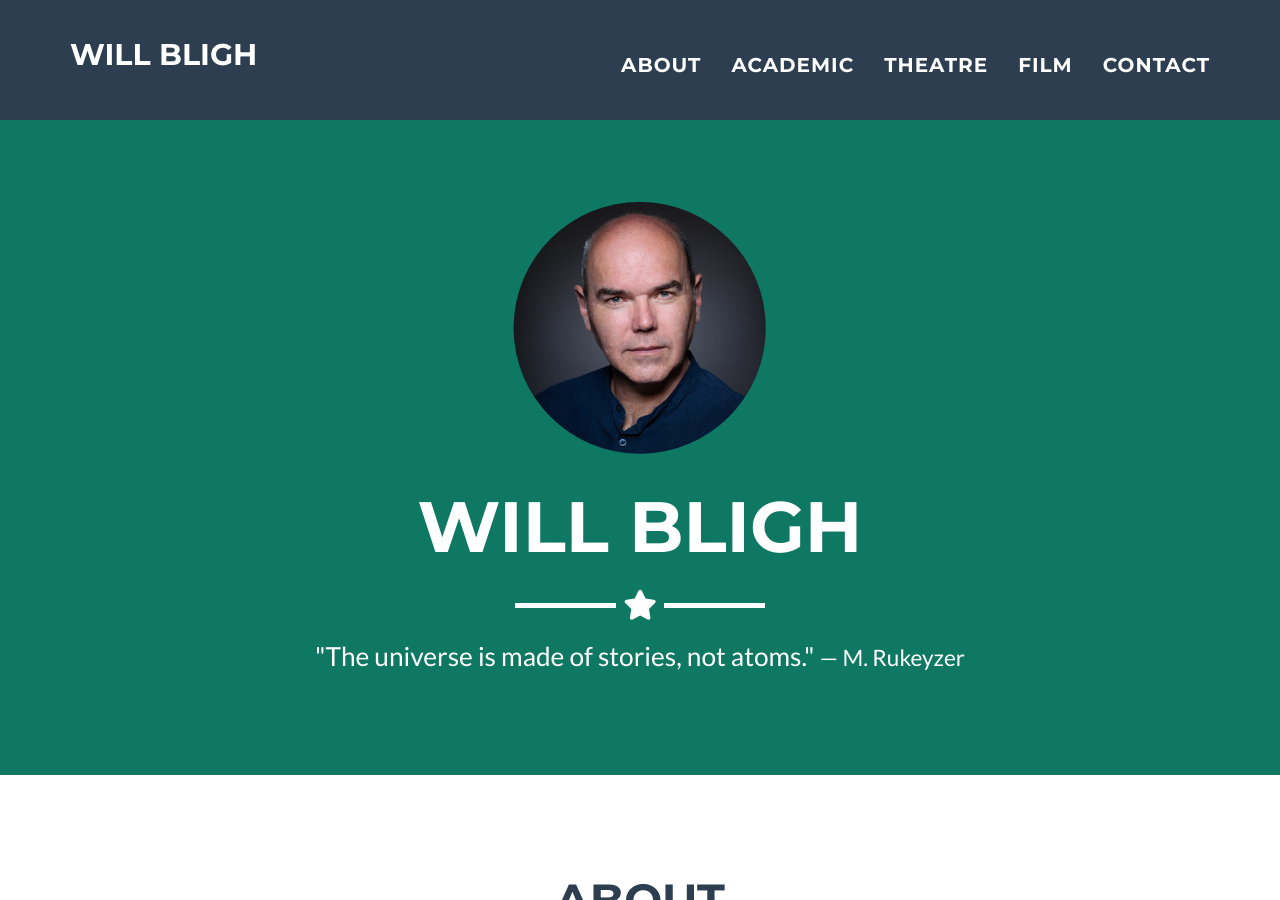
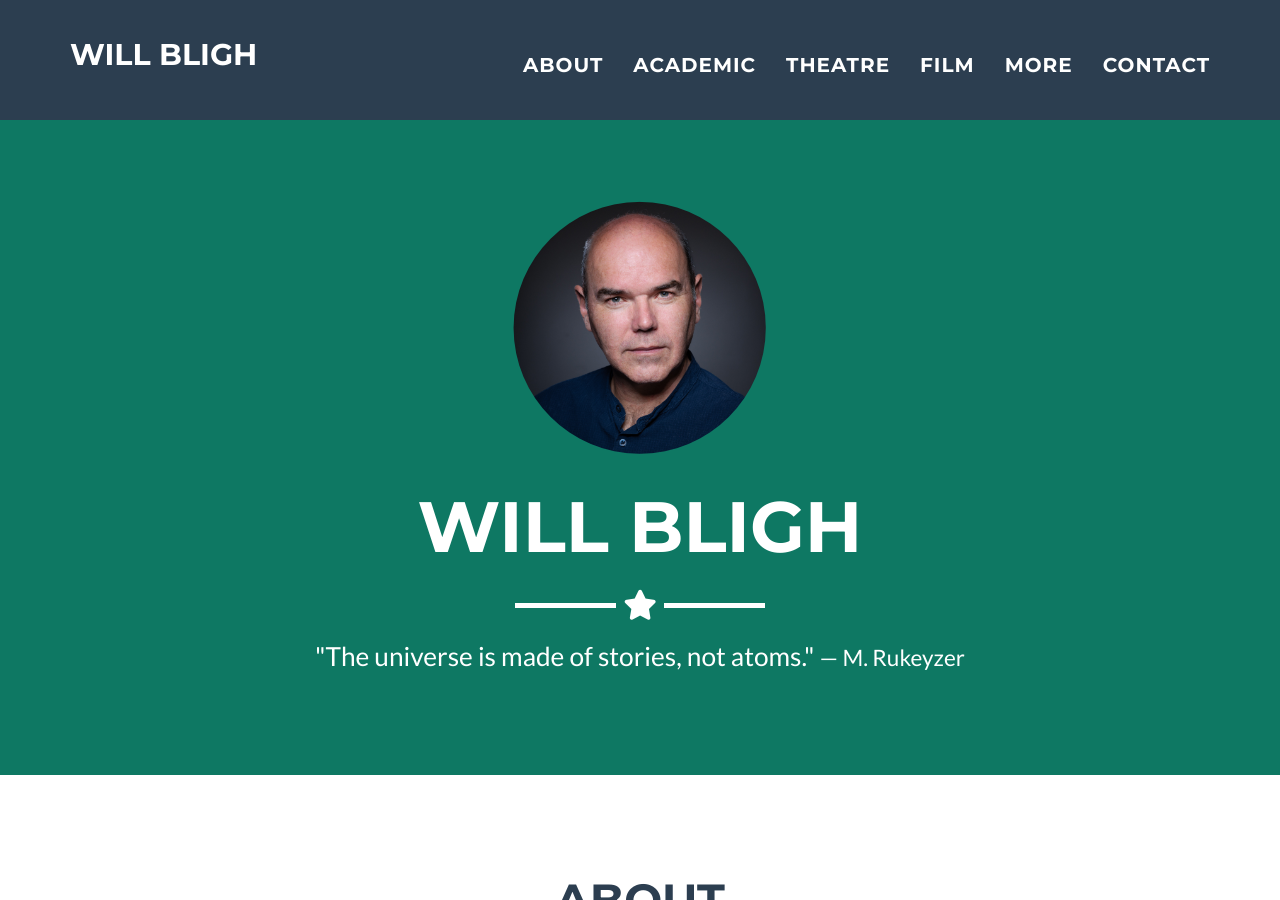
Before and after one commit to willbligh/willbligh.github.io, a Jekyll site: the page built from _posts/2024-09-20-impro.md, in a window 1280 px wide and 900 px high. Built offline with Jekyll 4.4.1, drawn with Linux system fonts in a browser that asks for light colours; our own code applies the rules of GitHub Pages for plain Markdown files.

Commit message:
Update nav.html

```diff
--- a/_includes/nav.html
+++ b/_includes/nav.html
@@ -30,6 +30,9 @@
         <li class="page-scroll">
           <a href="#film">Film</a>
         </li>
+                <li class="page-scroll">
+          <a href="#more">More</a>
+        </li>
         <li class="page-scroll">
           <a href="#contact">Contact</a>
         </li>
```
